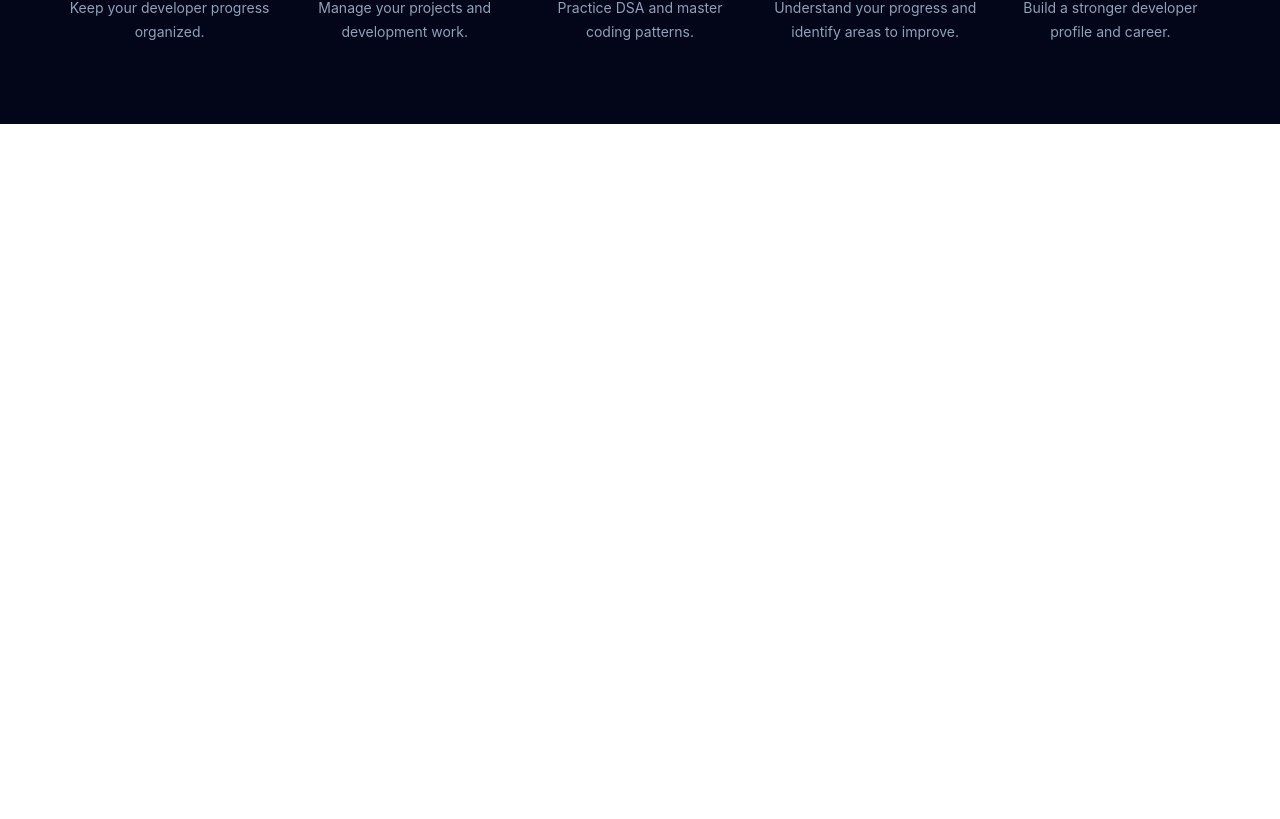
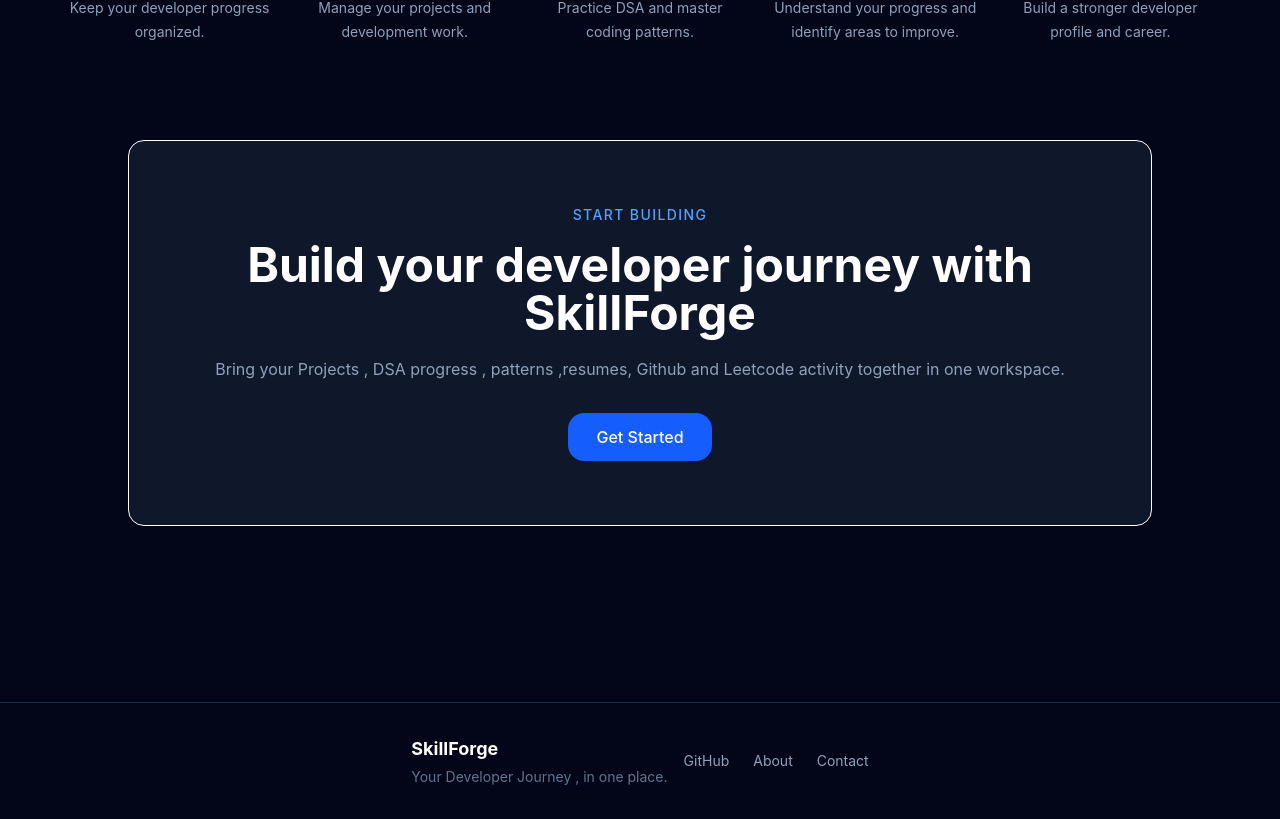
Before and after one commit to shubham3544/SkillForge, a React app in the folder frontend/: page / in a window 1280 px wide. Shown: the part 1856-2675 px from the top of the page. Before the commit the page ends 1980 px from the top, so only its background shows below. Built offline with nearby package versions, Linux system fonts and the light colour scheme; the HTML template or start-up script is replaced by a standard one.

Commit message:
feat(frontend): build SkillForge landing page

```diff
--- a/frontend/src/App.jsx
+++ b/frontend/src/App.jsx
@@ -1,6 +1,7 @@
 import FeatureCard from "./components/Landing/FeatureCard";
+import FinalCTA from "./components/Landing/FinalCTA";
 import JourneySection from "./components/Landing/JourneySection";
-
+import Footer from "./components/Landing/Footer";
 function App() {
   return (
     <div className="min-h-screen bg-slate-950 text-white">
@@ -155,8 +156,11 @@
               </section>
 
               <JourneySection />
+              <FinalCTA />
 
        </main>
+
+       <Footer />
 
     </div>
   );
--- /dev/null
+++ b/frontend/src/components/Landing/FinalCTA.jsx
@@ -0,0 +1,26 @@
+function  FinalCTA() {
+    return (
+        <section className="mt-24 w-full max-w-5xl">
+              <div className="rounded-2xl border bordr-slate-800 bg-slate-900 px-6 py-16 text-center md:px-12">
+                  <p className=" text-sm font-medium uppercase tracking-widest text-blue-400">
+                    Start building
+                  </p>
+
+                  <h2 className="mt-4 text-3xl font-bold md:text-5xl">
+                    Build your developer journey with SkillForge
+                  </h2>
+
+                  <p className="mx-auto mt-5 max-w-22xl text-slate-400">
+                    Bring your Projects , DSA progress , patterns ,resumes,
+                    Github and Leetcode activity together in one workspace.
+                  </p>
+
+                  <button className="mt-8 rounded-2xl px-7 py-3 bg-blue-600 font-medium hover:bg-blue-500">
+                    Get Started
+                  </button>
+                   </div>
+        </section>
+    );
+}
+
+export default FinalCTA
--- /dev/null
+++ b/frontend/src/components/Landing/Footer.jsx
@@ -0,0 +1,33 @@
+function Footer() {
+    return(
+        <footer className="mt-24 w-full border-t border-slate-800">
+            <div className="mx-auto flex max-w-6xl flex-col gap-4 px-6 py-8 md:flex-row md:items-center md:justify-center">
+                <div>
+                    <p className="text-lg font-bold">
+                        SkillForge
+                    </p>
+
+                    <p className="mt-1 text-sm text-slate-500">
+                        Your Developer Journey , in one place.
+                    </p>
+                </div>
+
+                <div className="flex gap-6 text-sm text-slate-400">
+                     <button className=" hover:text-white hover:cursor-pointer">
+                        GitHub
+                     </button>
+
+                     <button className=" hover:text-white hover:cursor-pointer">
+                          About
+                     </button>
+
+                     <button className=" hover:text-white hover:cursor-pointer">
+                          Contact
+                     </button>
+                </div>
+            </div>
+        </footer>
+    )
+}
+
+export default Footer;
```
